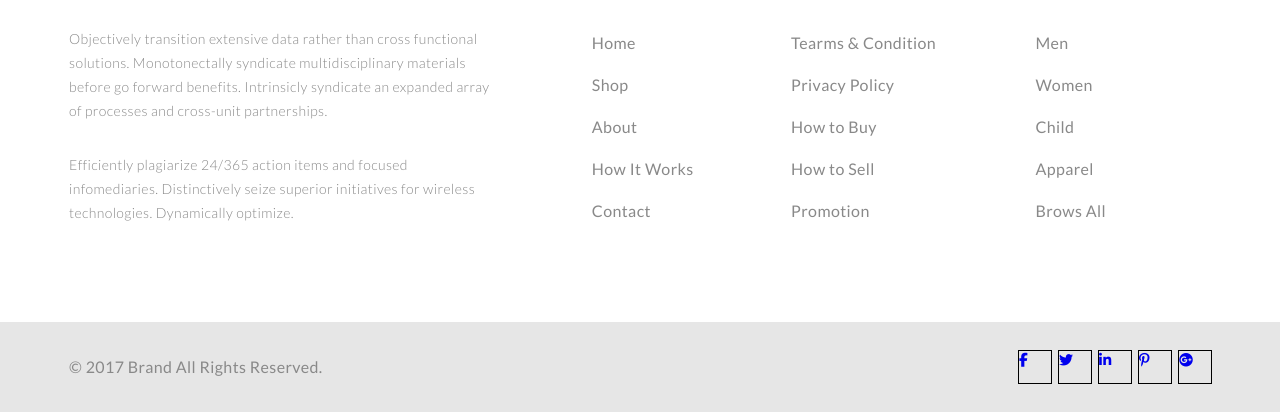
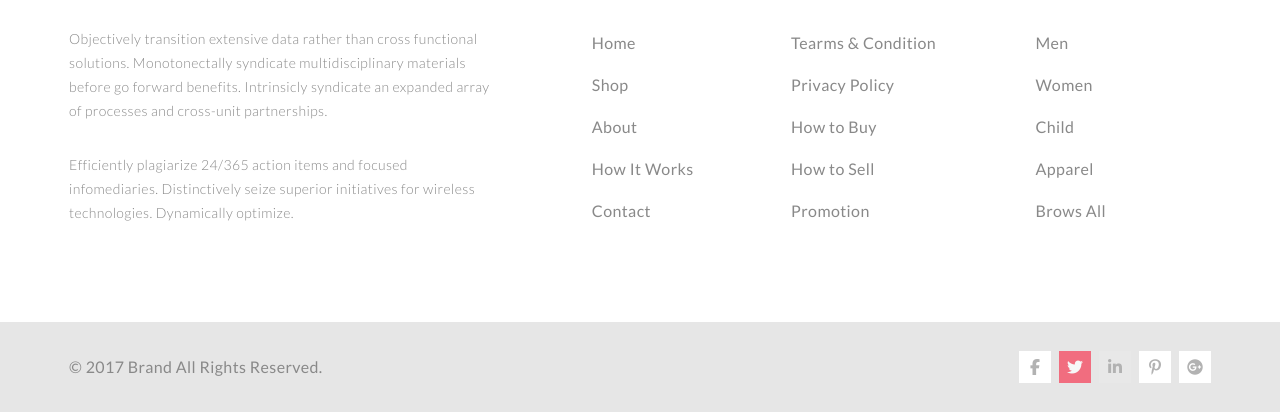
Before and after one commit to ValentinKar/geekbrains_html5_css3, a plain HTML site: page index.html in a window 1280 px wide. Shown: the part 4170-4582 px from the top of the page. Drawn offline with Linux system fonts and the light colour scheme.

Commit message:
сделаны иконки соц.сетей внизу подвала

```diff
--- a/css/style.less
+++ b/css/style.less
@@ -658,7 +658,32 @@ body {
             margin-left: 8px;
             width: 32px;
             height: 32px;
-            outline: 1px solid black;
+            font-size: 16px;
+            line-height: 32px;
+            text-align: center;
+            background-color: white;
+        }
+
+        .social_link_f {
+            color: #b2b2b2;
+        }
+
+        .social_link_tw {
+            color: #f7f7f8;
+            background-color: #f16d7f;
+        }
+
+        .social_link_in {
+            color: #b2b2b2;
+            background-color: @color_gray;
+        }
+
+        .social_link_p {
+            color: #b2b2b2;
+        }
+
+        .social_link_g {
+            color: #b2b2b2;
         }
     }
 }
--- a/index.html
+++ b/index.html
@@ -510,13 +510,13 @@
                    <a class="social_link_tw" href="#">
                        <i class="fa fa-twitter" aria-hidden="true"></i>
                    </a>
-                   <a class="social_link_p" href="#">
+                   <a class="social_link_in" href="#">
                        <i class="fa fa-linkedin" aria-hidden="true"></i>
                    </a>
-                   <a class="social_link_g" href="#">
+                   <a class="social_link_p" href="#">
                        <i class="fa fa-pinterest-p" aria-hidden="true"></i>
                    </a>
-                   <a class="social_link_in" href="#">
+                   <a class="social_link_g" href="#">
                        <i class="fa fa-google-plus-official" aria-hidden="true"></i>
                    </a>
                 </aside>
```
Also changed, not shown: product.html (+3 -3 lines), css/style.css.
